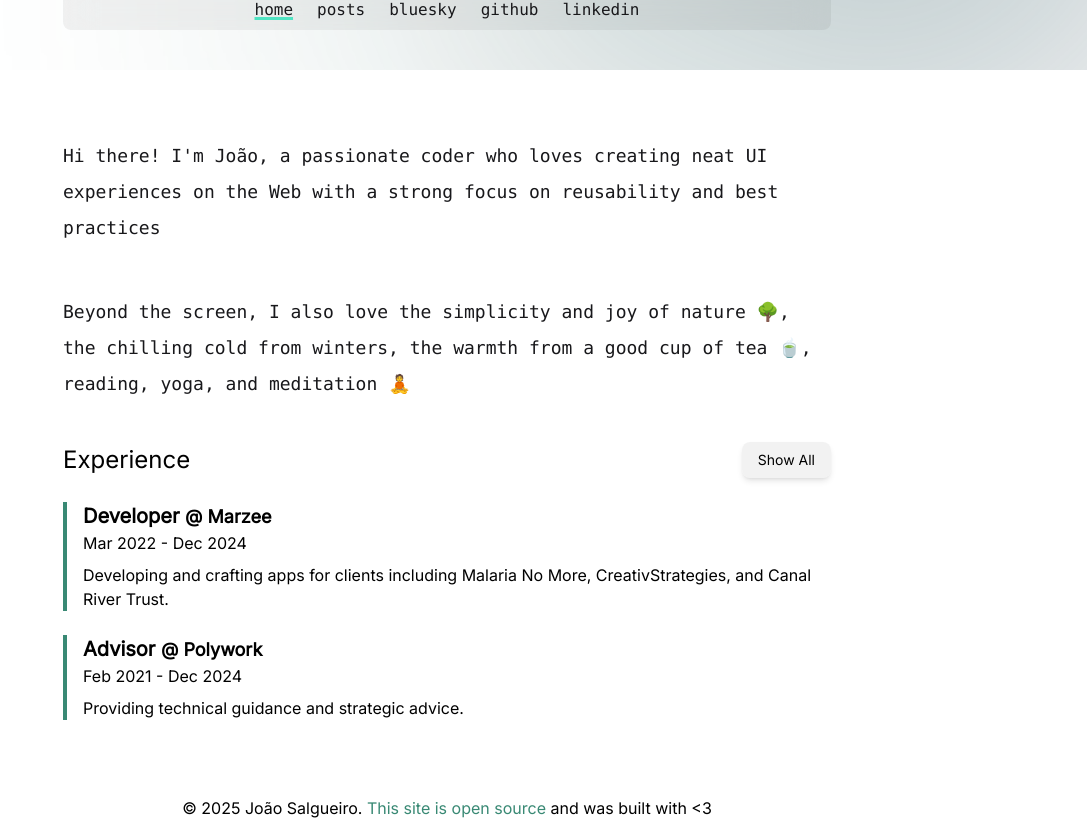
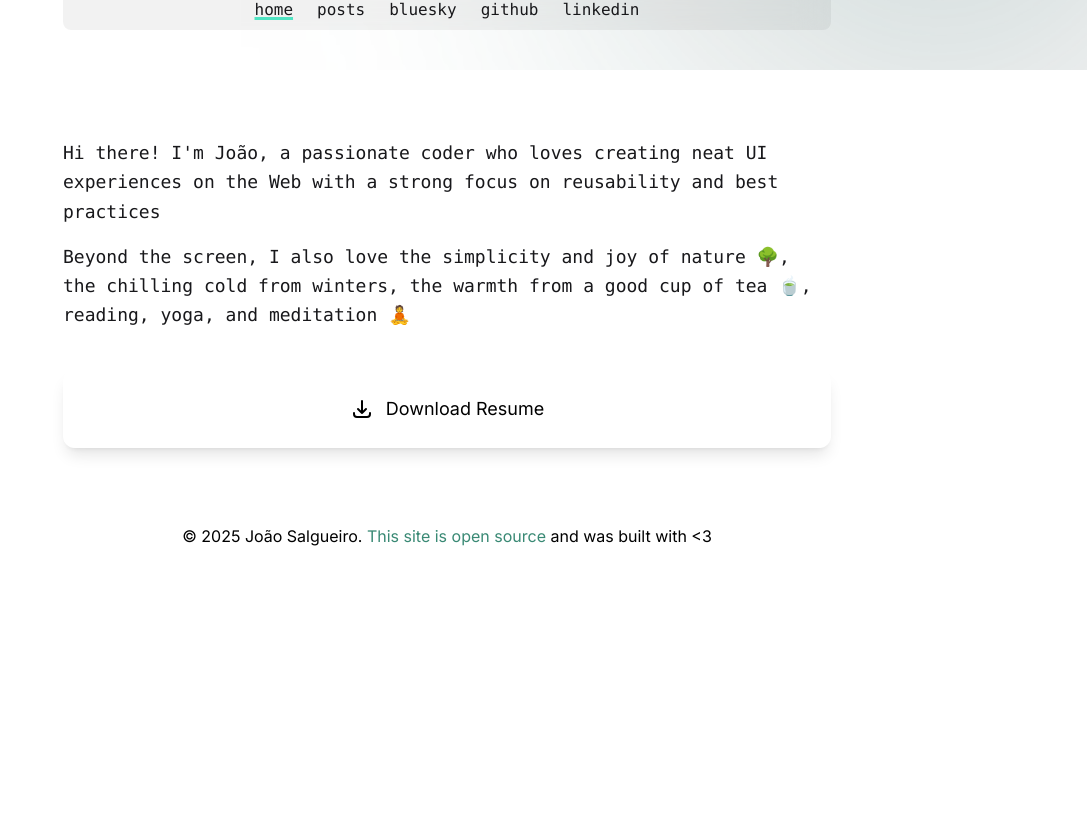
Before and after one commit to nocategory/joao.codes, a Next.js app: page / in a window 1280 px wide. Shown: the part 354-1190 px from the top of the page, without its empty margins (193-1280 px from the left). After the commit the page ends 918 px from the top, so only its background shows below. Built offline with nearby package versions, Linux system fonts and the light colour scheme.

Commit message:
updates 2 (tina, not fully done)
Signed-off-by: João Salgueiro <hi@joao.codes>

```diff
--- a/app/layout.tsx
+++ b/app/layout.tsx
@@ -3,7 +3,7 @@ import type { Metadata } from 'next'
 import { ColorScript } from '@components/ColorScript'
 import ModeToggle from '@components/ModeToggle'
 import { ThemeProvider } from '@components/theme-provider'
-import WaterColor from '@components/WaterColor'
+import { Analytics } from '@vercel/analytics/react'
 import '../styles/globals.css'
 
 interface LayoutProps {
@@ -34,6 +34,7 @@ export default function RootLayout({ children }: LayoutProps): JSX.Element {
           </footer>
           <ColorScript />
         </ThemeProvider>
+        <Analytics />
       </body>
     </html>
   )
--- a/app/posts/[...filename]/client-page.tsx
+++ b/app/posts/[...filename]/client-page.tsx
@@ -4,6 +4,7 @@ import { tinaField, useTina } from 'tinacms/dist/react'
 import ModeToggle from '../../../components/ModeToggle'
 import { PostQuery } from '../../../tina/__generated__/types'
 import Image from 'next/image'
+import Intro from '@components/Intro'
 
 interface ClientPageProps {
   query: string
@@ -14,7 +15,6 @@ interface ClientPageProps {
 }
 
 export default function Post(props: ClientPageProps) {
-  // data passes though in production mode and data is updated to the sidebar data in edit-mode
   const { data } = useTina({
     query: props.query,
     variables: props.variables,
@@ -92,18 +92,9 @@ export default function Post(props: ClientPageProps) {
 
   return (
     <div className="z-10 flex flex-col w-full">
+          <Intro />
       <div className="flex-1 dark:text-zinc-100 text-zinc-900 font-mono p-4 sm:p-6 md:p-8">
-        <ModeToggle />
         <div className="max-w-3xl mx-auto flex flex-col">
-          <header className="p-4 text-sm md:text-base text-center mt-8">
-            <a
-              href="/"
-              className="hover:underline transition-all duration-200"
-              style={{ textDecorationColor: '#398974' }}
-            >
-              ← Back to home
-            </a>
-          </header>
           <header className="flex flex-col gap-6 md:gap-8 mb-8 md:mb-16 md:pt-12">
             <div className="flex-1">
               <h1 className="lg:text-4xl md:text-3xl text-2xl font-bold mb-4">
--- a/app/posts/page.tsx
+++ b/app/posts/page.tsx
@@ -1,19 +1,15 @@
-import IndexPage from 'app/page'
+import Intro from '@components/Intro'
 import Link from 'next/link'
-import ModeToggle from '../../components/ModeToggle'
 import { client } from '../../tina/__generated__/client'
-import Layout from 'app/layout'
-import Intro from '@components/Intro'
 
 export default async function PostsPage() {
   const { data } = await client.queries.postConnection()
 
   return (
     <div className="z-10 flex flex-col w-full">
+      <Intro />
       <div className="flex-1 p-4 sm:p-6 md:p-8">
         <div className="max-w-3xl mx-auto flex flex-col">
-          <Intro />
-
           <main className="space-y-8 md:space-y-12 flex-1">
             <div className="grid gap-6">
               {data?.postConnection?.edges?.map(post => (
--- a/components/Experience.tsx
+++ b/components/Experience.tsx
@@ -1,94 +1,22 @@
-'use client'
-import { useState } from 'react'
+import { DownloadIcon } from '@heroicons/react/outline'
 
 export const Experience = () => {
-  const [showAllWork, setShowAllWork] = useState(false)
-  const workHistory = {
-    recent: [
-      {
-        title: 'Developer',
-        company: 'Marzee',
-        period: 'Mar 2022 - Dec 2024',
-        description:
-          'Developing and crafting apps for clients including Malaria No More, CreativStrategies, and Canal River Trust.',
-      },
-      {
-        title: 'Advisor',
-        company: 'Polywork',
-        period: 'Feb 2021 - Dec 2024',
-        description: 'Providing technical guidance and strategic advice.',
-      },
-    ],
-    all: [
-      {
-        title: 'Developer',
-        company: 'Marzee',
-        period: 'Mar 2022 - Dec 2024',
-        description:
-          'Developing and crafting apps for clients including Malaria No More, CreativStrategies, and Canal River Trust.',
-      },
-      {
-        title: 'Advisor',
-        company: 'Polywork',
-        period: 'Feb 2021 - Dec 2024',
-        description: 'Providing technical guidance and strategic advice.',
-      },
-      {
-        title: 'Software Developer',
-        company: 'Devv',
-        period: 'Jan 2019 - Feb 2019',
-        description: 'Full-Stack Development',
-      },
-      {
-        title: 'Frontend Developer',
-        company: 'REBIS Consulting',
-        period: 'Sep 2017 - Aug 2018',
-        description:
-          'Built websites and tools using HTML/CSS/JS, PHP, SAP Lumira, and Java for companies like Jerónimo Martins.',
-      },
-    ],
-  }
-
   return (
     <section>
-      <div className="max-w-3xl mt-10 mx-auto flex flex-col">
-        <div className="flex flex-col sm:flex-row items-start sm:items-center justify-between mb-6 gap-4">
-          <h3 className="text-xl md:text-2xl">Experience</h3>
-          <button
-            onClick={() => setShowAllWork(!showAllWork)}
-            className={`
-                          flex items-center gap-2 px-3 py-1.5 md:px-4 md:py-2 text-sm
-                          rounded-lg backdrop-blur-sm dark:bg-black/20 bg-black/5
-                          text-black
-                          dark:text-white
-                          shadow-md
-                          relative
-                          transition-all duration-200
-                          hover:cursor-pointer
-                          hover:bg-opacity-80
-                        `}
+      <div className="max-w-3xl mt-10 mx-auto flex flex-col space-y-8">
+        <div className="relative group">
+          <div className="absolute inset-0 backdrop-blur-lg rounded-xl blur-xl transition-all duration-300 group-hover:blur-2xl" />
+          <a
+            href="/resume.pdf"
+            download
+            className="relative flex items-center justify-center gap-3 p-6 rounded-xl backdrop-blur-sm
+                     bg-white/10 dark:bg-black/20 border border-white/20 dark:border-white/10
+                     shadow-lg transition-all duration-300
+                     hover:bg-white/20 dark:hover:bg-black/30 hover:scale-[1.01]"
           >
-            {showAllWork ? 'Show Recent' : 'Show All'}
-          </button>
-        </div>
-        <div className="space-y-4 md:space-y-6">
-          {(showAllWork ? workHistory.all : workHistory.recent).map(
-            (job, index) => (
-              <article
-                key={index}
-                className="border-l-4 border-[#398974] pl-3 md:pl-4"
-              >
-                <h4 className="text-lg md:text-xl font-semibold">
-                  {job.title}{' '}
-                  <span className="text-base md:text-lg">@ {job.company}</span>
-                </h4>
-                <p className="text-sm md:text-base mb-1 md:mb-2">
-                  {job.period}
-                </p>
-                <p className="text-sm md:text-base">{job.description}</p>
-              </article>
-            ),
-          )}
+            <DownloadIcon className="w-6 h-6" />
+            <span className="text-lg font-medium">Download Resume</span>
+          </a>
         </div>
       </div>
     </section>
--- a/components/Header.tsx
+++ b/components/Header.tsx
@@ -1,5 +1,6 @@
 'use client'
 import WaterColor from '@components/WaterColor'
+import Link from 'next/link'
 import { usePathname } from 'next/navigation'
 import React from 'react'
 
@@ -60,7 +61,7 @@ const Header: React.FC = () => {
       >
         {links.map(link => (
           <li key={link.name} className={`inline-block`}>
-            <a
+            <Link
               href={link.url}
               rel="noopener noreferrer"
               style={{
@@ -79,7 +80,7 @@ const Header: React.FC = () => {
               aria-label={`Link to ${link.name}`}
             >
               {link.name}
-            </a>
+            </Link>
           </li>
         ))}
       </ul>
--- a/components/IntroText.tsx
+++ b/components/IntroText.tsx
@@ -1,12 +1,12 @@
 const IntroText = () => {
   return (
     <section className="max-w-3xl mx-auto flex flex-col space-y-8 sm:mt- md:mt-10 md:space-y-12 flex-1 mt-5 dark:text-zinc-100 text-zinc-900 font-mono">
-      <p className="text-base md:text-lg leading-loose">
+      <p className="text-base md:text-lg leading-relaxed mb-4">
         Hi there! I&apos;m João, a passionate coder who loves creating neat UI
         experiences on the Web with a strong focus on reusability and best
         practices
       </p>
-      <p className="text-base md:text-lg leading-loose">
+      <p className="text-base md:text-lg leading-relaxed">
         Beyond the screen, I also love the simplicity and joy of nature{' '}
         <span role="img" aria-label="tree">
           🌳
--- a/components/WaterColor.tsx
+++ b/components/WaterColor.tsx
@@ -31,12 +31,12 @@ const WaterColor = (): JSX.Element => {
             direction: 'none',
             rate: {
               delay: 0.5,
-              quantity: 7,
+              quantity: 3,
             },
           },
           particles: {
             number: {
-              value: 7,
+              value: 3,
             },
             color: {
               value: ['#2A4054', '#7A817F', '#436074', '#398974'],
--- a/package.json
+++ b/package.json
@@ -12,6 +12,7 @@
     "@fontsource/inter": "^5.2.5",
     "@headlessui/react": "^2.2.0",
     "@tailwindcss/postcss": "^4.0.17",
+    "@vercel/analytics": "^1.5.0",
     "graphql": "^16.10.0",
     "next": "^15.2.4",
     "next-themes": "^0.4.6",
```
Also changed, not shown: 1 other file (tests, documents, lock files or other folders). Lines whose indentation alone changed are shown as unchanged.
